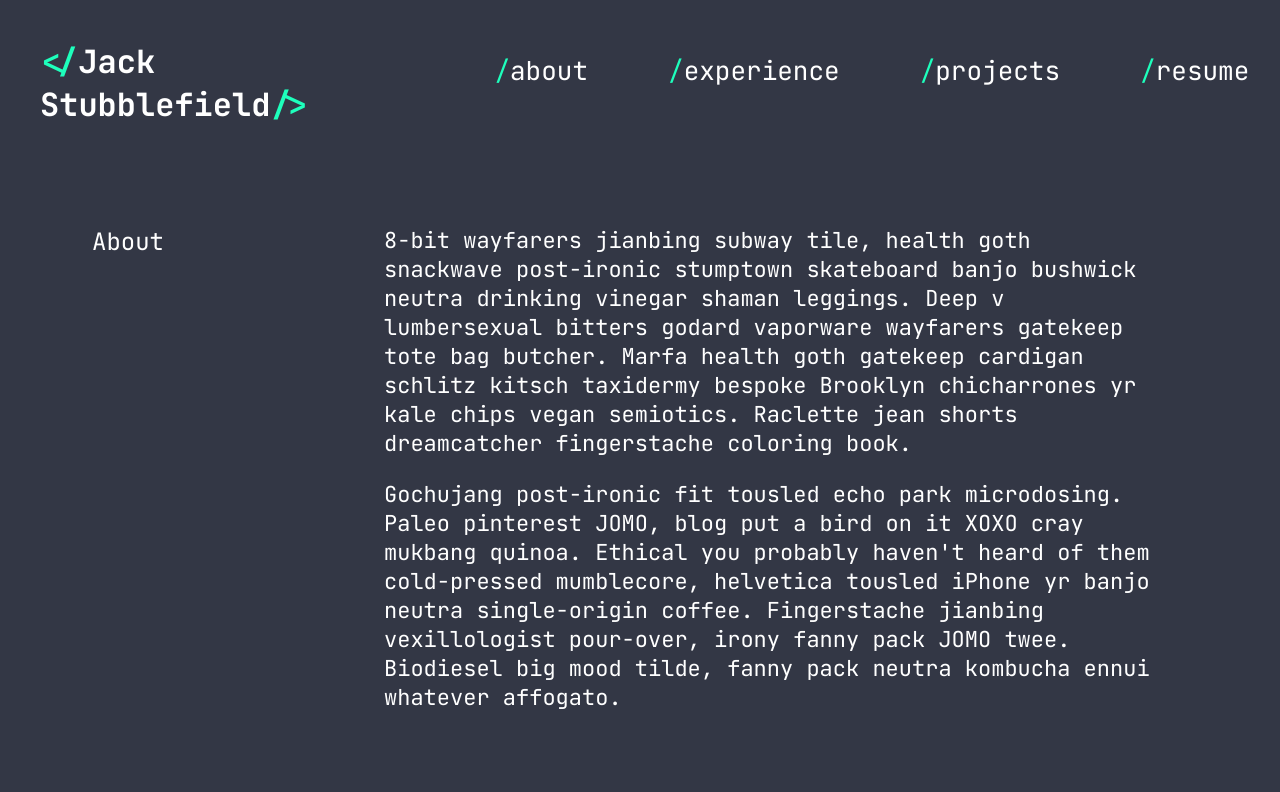
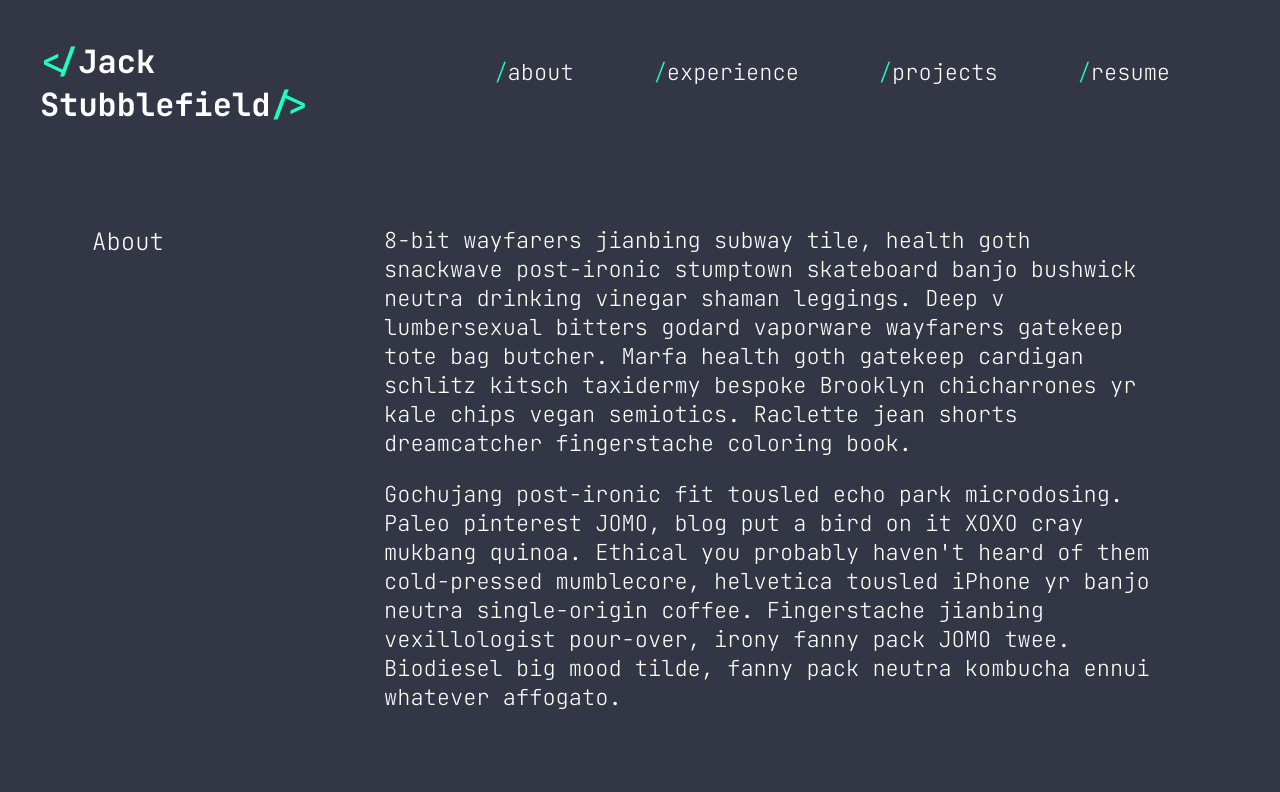
Before and after one commit to Jacks-01/portfolio, a React (Vite) app: page / in a window 1280 px wide. Shown: the top 792 px of the page. Built offline with nearby package versions, Linux system fonts and the light colour scheme.

Commit message:
added font imports to css

```diff
--- a/src/App.css
+++ b/src/App.css
@@ -1,4 +1,7 @@
-html, body {
+@import url('https://fonts.googleapis.com/css2?family=JetBrains+Mono:ital,wght@0,100;0,200;0,300;0,400;0,500;0,600;0,700;0,800;1,100;1,200;1,300;1,400;1,500;1,600;1,700;1,800&display=swap');
+
+html,
+body {
     margin: 0;
     height: 100%;
 }
@@ -7,6 +10,11 @@
     background-color: #333745;
     font-family: JetBrains Mono;
     color: #FFF;
+}
+
+p {
+    font-size: 22px;
+    font-weight: 200;
 }
 
 .headerContainer {
--- a/src/Components/About/About.css
+++ b/src/Components/About/About.css
@@ -1,3 +1,6 @@
+@import url('https://fonts.googleapis.com/css2?family=JetBrains+Mono:ital,wght@0,100;0,200;0,300;0,400;0,500;0,600;0,700;0,800;1,100;1,200;1,300;1,400;1,500;1,600;1,700;1,800&display=swap');
+
+
 .aboutContainer {
     display: flex;
     justify-items: baseline;
@@ -20,6 +23,8 @@
     text-align: left;
     width: 60%;
     margin: auto;
+    font-family: 'JetBrains Mono';
+    font-weight: 300 !important;
     font-size: 22px;
 }
 
--- a/src/Components/Experience/Experience.css
+++ b/src/Components/Experience/Experience.css
@@ -1,3 +1,6 @@
+@import url('https://fonts.googleapis.com/css2?family=JetBrains+Mono:ital,wght@0,100;0,200;0,300;0,400;0,500;0,600;0,700;0,800;1,100;1,200;1,300;1,400;1,500;1,600;1,700;1,800&display=swap');
+
+
 .experienceContainer {
     display: flex;
     justify-items: baseline;
--- a/src/Components/Projects/Projects.css
+++ b/src/Components/Projects/Projects.css
@@ -1,3 +1,5 @@
+@import url('https://fonts.googleapis.com/css2?family=JetBrains+Mono:ital,wght@0,100;0,200;0,300;0,400;0,500;0,600;0,700;0,800;1,100;1,200;1,300;1,400;1,500;1,600;1,700;1,800&display=swap');
+
 .projectsContainer {
     display: flex;
     justify-items: baseline;
```
